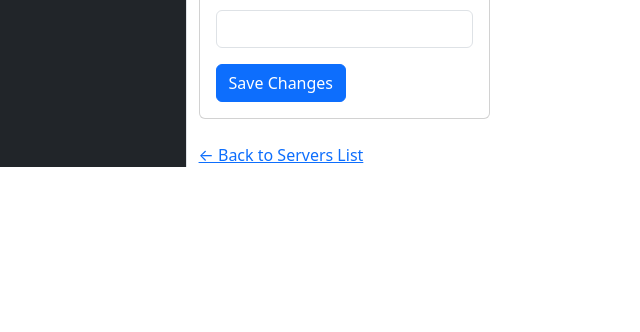
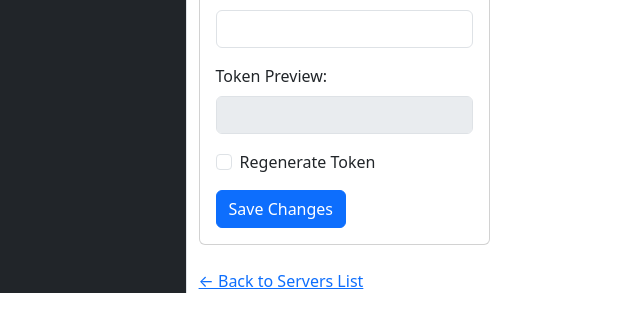
Before and after one commit to Malakhovskyy/ssh-auth-api, a FastAPI app: template app/templates/edit_server.html in a window 1280 px wide. Shown: the part 112-444 px from the top of the page, without its empty margins (0-640 px from the left). Run offline with FastAPI, Linux system fonts and the light colour scheme; the template is opened without the code that fills it, so the values that code supplies are empty; some libraries are stand-ins or nearby versions.

Commit message:
added server token

```diff
--- a/app/templates/edit_server.html
+++ b/app/templates/edit_server.html
@@ -12,6 +12,16 @@
                 <label for="serverName" class="form-label">Server Name:</label>
                 <input type="text" id="serverName" name="server_name" class="form-control" required value="{{ server['server_name'] }}">
             </div>
+            <div class="mb-3">
+                <label class="form-label">Token Preview:</label>
+                <input type="text" class="form-control" value="{{ token_preview }}" disabled>
+            </div>
+            <div class="form-check mb-3">
+                <input class="form-check-input" type="checkbox" value="1" name="regenerate_token" id="regenerateToken">
+                <label class="form-check-label" for="regenerateToken">
+                    Regenerate Token
+                </label>
+            </div>
             <button type="submit" class="btn btn-primary">Save Changes</button>
         </form>
     </div>
```
Also changed, not shown: app/routes/admin_routes.py (+12 -2 lines).
